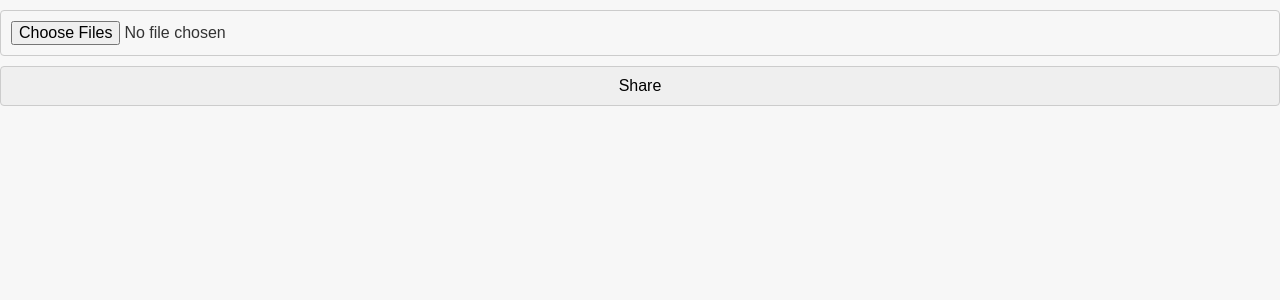
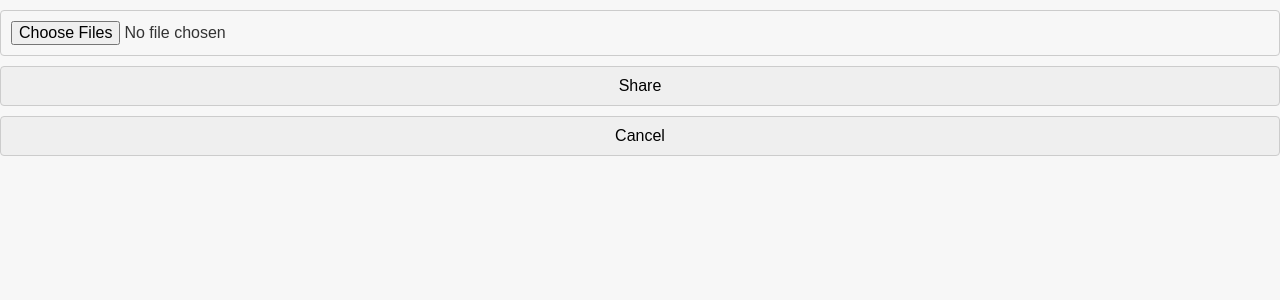
Before and after one commit to VladoDev03/event-manager, a React (Create React App) app in the folder client/: page /add-media/1 in a window 1280 px wide. Shown: the top 300 px of the page. Built offline with nearby package versions, Linux system fonts and the light colour scheme.

Commit message:
Added button to add media to events.

```diff
--- a/client/src/components/EventForm.js
+++ b/client/src/components/EventForm.js
@@ -85,6 +85,7 @@ const EventForm = () => {
         description: "",
         price: 0,
       });
+      console.log(formData);
       navigate(`../add-media/${resEvent.id}`);
     } catch (error) {
       alert("Error creating event. Please try again.");
--- a/client/src/components/EventPage.js
+++ b/client/src/components/EventPage.js
@@ -73,6 +73,10 @@ const EventPage = () => {
         }
     };
 
+    const redirectToAddMedia = () => {
+      navigate(`../add-media/${id}`);
+    }
+
     return (
         <div id="eventPage">
             <Navbar />
@@ -147,6 +151,7 @@ const EventPage = () => {
                 </div>
             </Modal>
             {user.userId != eventUserId ? <ReviewForm eventId={id} /> : ''}
+            {user.userId == eventUserId ? <button type='button' onClick={redirectToAddMedia}>Add Media</button> : ''}
         </div>
     );
 };
--- a/client/src/components/ImageForm.js
+++ b/client/src/components/ImageForm.js
@@ -5,6 +5,7 @@ import {useNavigate, useParams} from 'react-router-dom';
 export function ImageForm() {
     const [files, setFiles] = useState(null);
     const {eventId} = useParams();
+    const navigate = useNavigate();
 
     console.log(eventId);
 
@@ -40,6 +41,10 @@ export function ImageForm() {
         }
     };
 
+    const cancelImage = () => {
+        navigate(`../event/${eventId}`);
+    }
+
     return (
         <form onSubmit={submitHandler} method="post" encType="multipart/form-data">
             <div>
@@ -54,6 +59,7 @@ export function ImageForm() {
                 />
             </div>
             <input type="submit" value="Share" />
+            <input type="button" onClick={cancelImage} value="Cancel" />
         </form>
     );
 }
```
